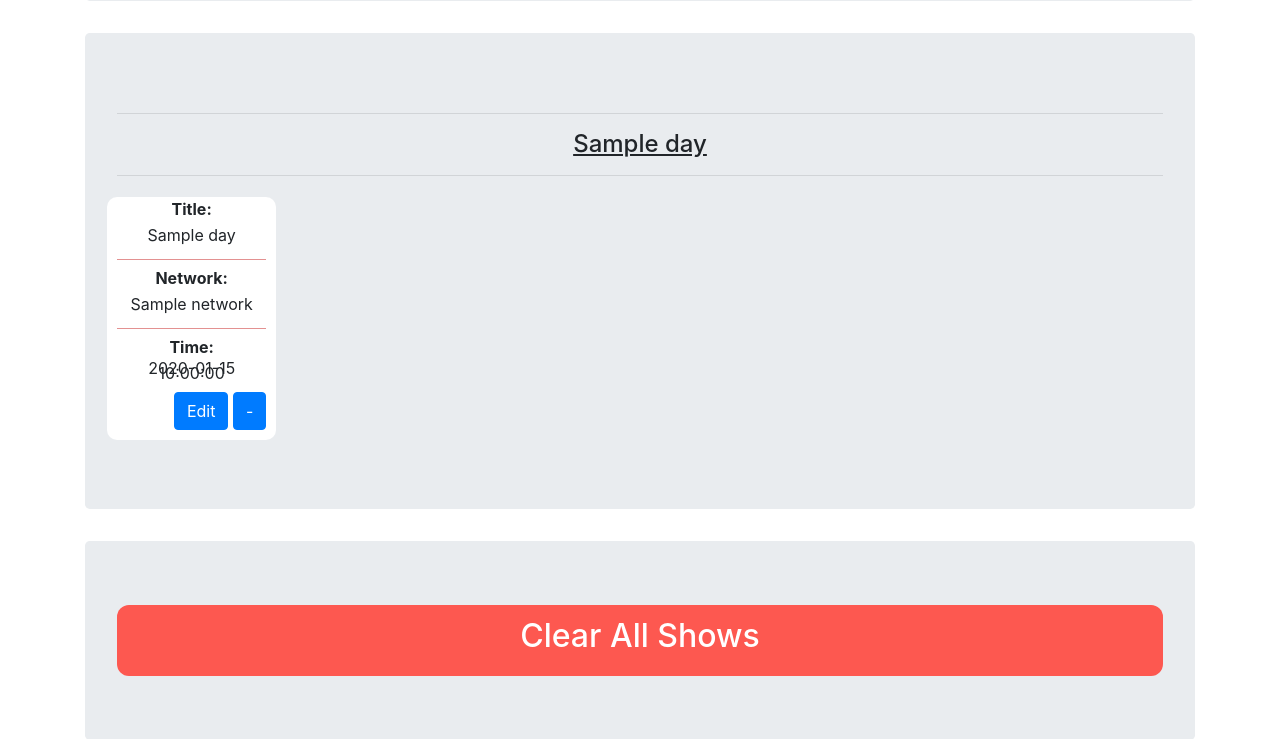
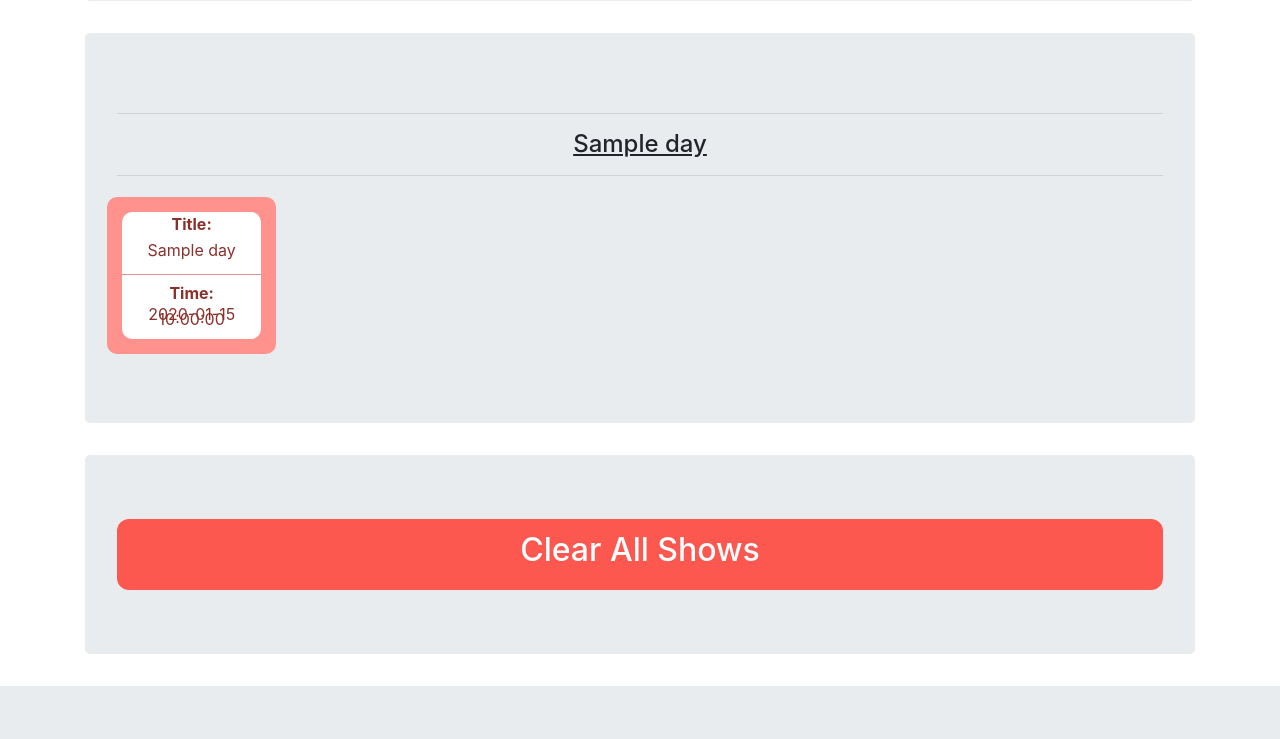
Before and after one commit to 1HectorAC/ShowTracker, a Flask app: template templates/dashboard.html in a window 1280 px wide. Shown: the part 368-1107 px from the top of the page. After the commit the page ends 1054 px from the top, so only its background shows below. Run offline with Flask 2, Linux system fonts and the light colour scheme; the visitor is signed in with stand-in values (Sample User, id 1); the template is opened without the code that fills it: most values are stand-ins (such as "Sample title", 1, 10 or a date in 2020); some libraries are stand-ins or nearby versions.

Commit message:
improved show panel styling in dashboard.html.

```diff
--- a/static/css/style.css
+++ b/static/css/style.css
@@ -25,17 +25,29 @@
     display: block;
   }
 
+  /* Show panel related stuff */
   .showPanel {
-    background-color: white;
-    padding:10px;
+    background-color: #ff928c;
+    padding:15px;
     line-height: 5px;
     border-radius: 10px;
     word-wrap:break-word;
     text-align: center;
   }
-
   .showText {
     line-height: 15px;
+  }
+  .showTop {
+    color:#8b312c;
+    background-color: white;
+    border-radius: 10px;
+    padding:10px 0px 1px 0px;
+  }
+  .showBottom {
+    color:#8b312c;background-color: white;
+    border-radius: 10px;
+    padding:10px 0px 1px 0px;
+    margin: 5px 0px 5px 0px;
   }
 
 .textPanel {
--- a/templates/dashboard.html
+++ b/templates/dashboard.html
@@ -68,14 +68,21 @@
                 {% for i in dayList %}
                     <div class="col-md-2" style=" padding:5px">
                         <div class="showPanel">
+                            <!-- top section of show-->
+                            <div class="showTop" data-toggle="collapse" data-target="#showHead{{day}}{{loop.index}}">
                                 <p ><b>Title:</b></p>
                                 <p class="showText">{{ i['title'] }}</p>
                                 <hr style="background-color: #fda1a1;">
+                                <p><b>Time:</b> </p>
+                                <p>{{i['time']}}</p>
+                            </div>
+                            <!-- lower section of show-->
+                            <div id="showHead{{day}}{{loop.index}}" class="collapse" >
+                                <div class="showBottom">
                                     <p><b>Network:</b> </p>
                                     <p class="showText">{{ i['network'] }}</p>
-                            <hr style="background-color: #fda1a1;">
-                            <p><b>Time:</b> </p>
-                            <p>{{i['time']}}</p>
+                                </div>
+
                                 <div class="text-right">
                                     <a href="/editShow/{{i['encodedTitle']}}" class="btn btn-primary">Edit</a>
                                     <button class="btn btn-primary" data-toggle="collapse" data-target="#{{day}}{{loop.index}}">-</button>
@@ -84,6 +91,11 @@
                                     <h5>Delete Show?</h5>
                                     <a class="btn btn-primary" href="/user/removeShow/{{i['encodedTitle']}}">Confirm</a>
                                 </div>
+                            </div>
+
+
+
+
                         </div>
                     </div>
 
```
Lines whose indentation alone changed are shown as unchanged.
